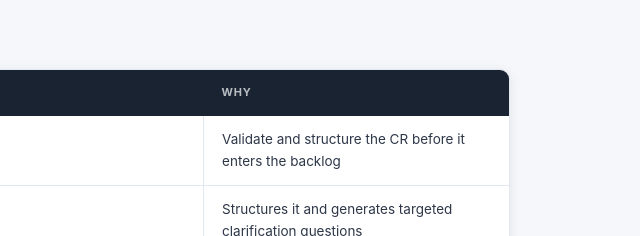
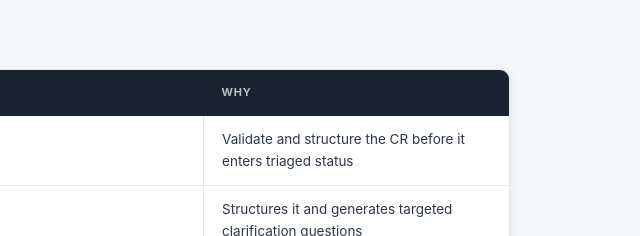
Before and after one commit to riteshdhakar94-sketch/uc-pm-workflow, a plain HTML site: page index.html in a window 1280 px wide. Shown: the part 2791-3027 px from the top of the page, 640-1280 px from the left. Drawn offline with Linux system fonts and the light colour scheme.

Commit message:
Update CR review description to triaged status

```diff
--- a/index.html
+++ b/index.html
@@ -1330,7 +1330,7 @@
           <tr>
             <td>"Got a Jira CR from ops / sales / CS"</td>
             <td><span class="skill-pill" style="background:#f3f0ff;color:#7c3aed;">🔍 cr-review</span></td>
-            <td>Validate and structure the CR before it enters the backlog</td>
+            <td>Validate and structure the CR before it enters triaged status</td>
           </tr>
           <tr>
             <td>"Got a rough CR — Use Case is unclear"</td>
```
